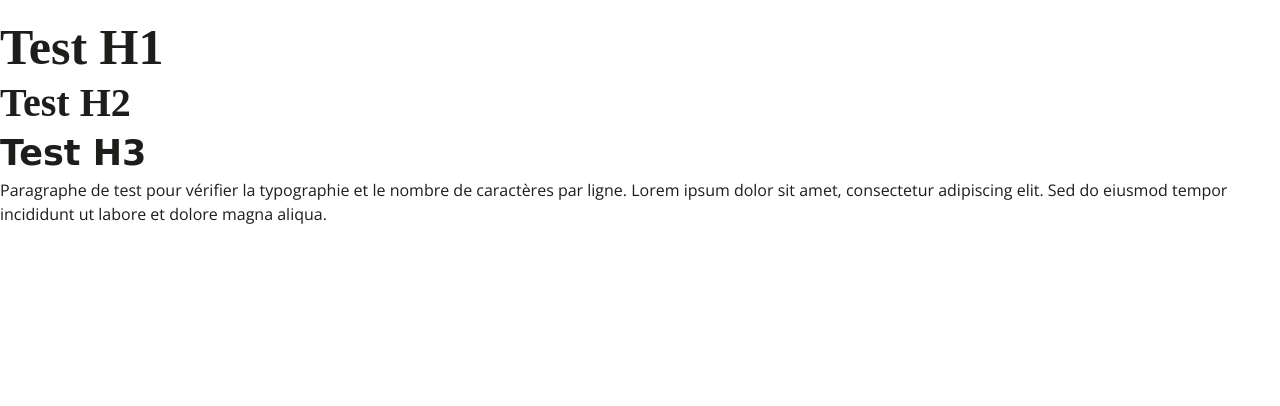
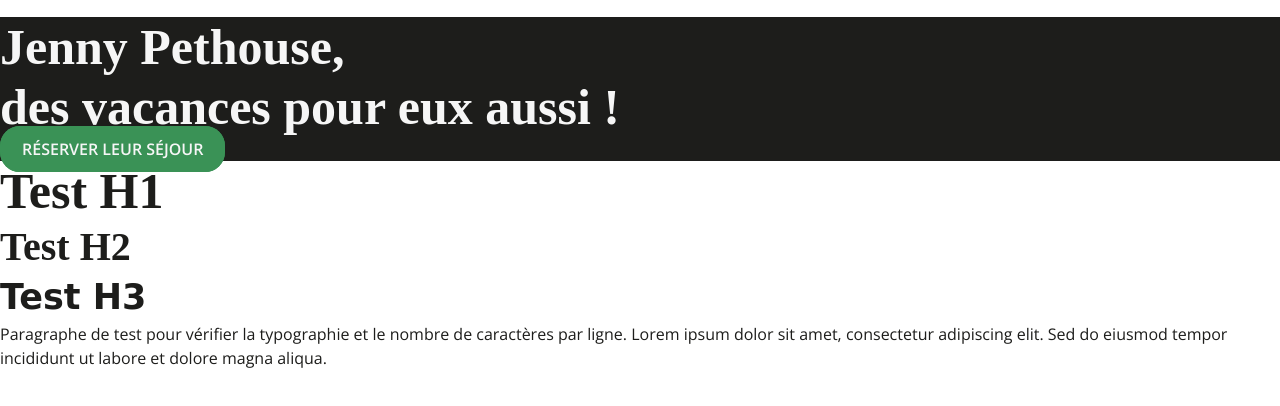
Before and after one commit to Nath-A/JennyPethouse, a website built with Vite: page index.html in a window 1280 px wide. Shown: the part 214-620 px from the top of the page. Built offline with nearby package versions, Linux system fonts and the light colour scheme.

Commit message:
header little update

```diff
--- a/index.html
+++ b/index.html
@@ -77,6 +77,12 @@
     </div>
   </nav>
   <header class="header">
+    <div class="header__baseline">
+      <h1 class="header__text">Jenny Pethouse, <br> des vacances pour eux aussi !
+      </h1>
+      <!-- TODO : Réutiliser le boutton ailleurs, lui trouver une autre class ? -->
+      <a href="#" class="header__button button__CTA">Réserver leur séjour</a>
+    </div>
 
   </header>
   <main>
--- a/src/styles/components/_button.scss
+++ b/src/styles/components/_button.scss
@@ -0,0 +1,23 @@
+@use '../base' as *;
+@use '../abstracts' as *;
+
+.button
+{
+    &__CTA
+    {
+        background-color: $color-primary;
+        color: $color-white;
+        border-radius: 2rem;
+        text-decoration: none;
+        padding: 1rem 2rem;
+        text-transform: uppercase;
+        border: 0.2rem solid $color-primary;
+
+        &:hover
+        {
+            background-color: $color-white;
+            color: $color-primary
+        }
+
+    }
+}
--- a/src/styles/layout/_header.scss
+++ b/src/styles/layout/_header.scss
@@ -0,0 +1,16 @@
+@use '../base' as *;
+@use '../abstracts' as *;
+
+.header
+{
+    background-color: $color-black;
+
+    &__baseline
+    {}
+
+    &__text
+    {
+        color: $color-white;
+
+    }
+}
```
